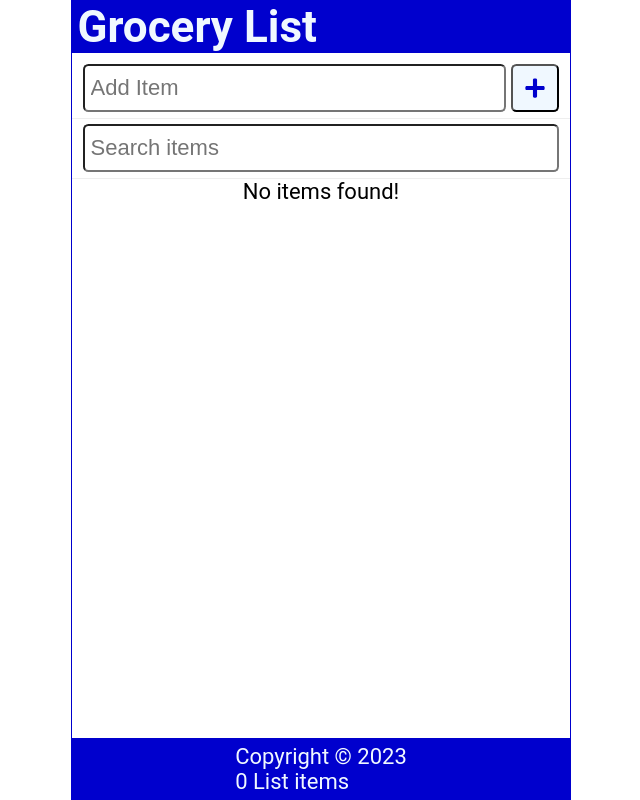
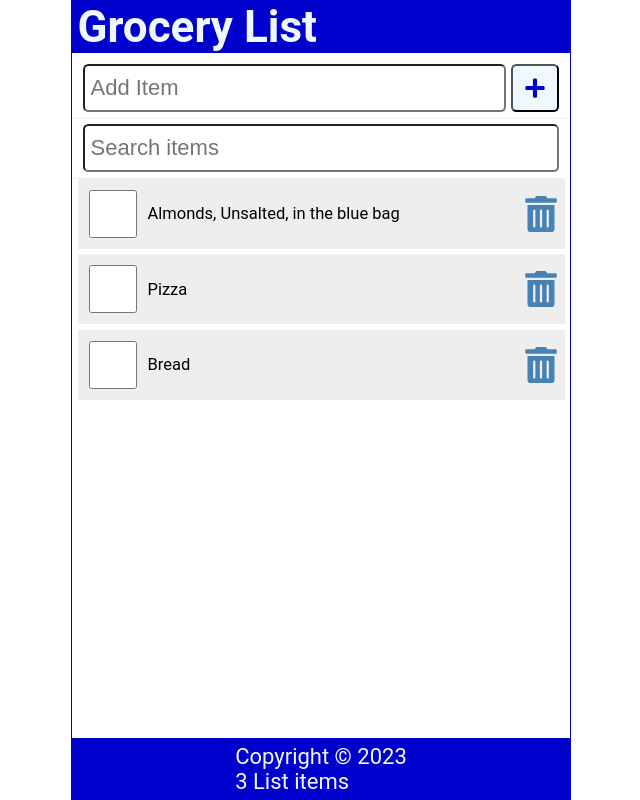
Before and after one commit to drili/React--MARCH-23----6031717496eecbdf74b2b68e405656c99988cdec70f371d0f42f33c311b5e128, a React (Create React App) app in the folder chapter_01/01tut/: page / in a window 1280 px wide. Shown: the whole page, without its empty margins (319-959 px from the left). Built offline with nearby package versions, Linux system fonts and the light colour scheme; data requests are answered from the project's data file; the HTML template or start-up script is replaced by a standard one.

Commit message:
🔨 chapter 13 [DONE]

```diff
--- a/chapter_01/01tut/src/App.js
+++ b/chapter_01/01tut/src/App.js
@@ -6,13 +6,36 @@
 import { useState, useEffect } from 'react'
 
 function App() {
-    const [items, setItems] = useState(JSON.parse(localStorage.getItem("shoppinglist")) || [])
+    const API_URL = "http://localhost:3500/items"
+
+    // const [items, setItems] = useState(JSON.parse(localStorage.getItem("shoppinglist")) || [])
+    const [items, setItems] = useState([])
     const [newItem, setNewItem] = useState("")
     const [search, setSearch] = useState("")
+    const [fetchError, setFetchError] = useState(null)
+    const [isLoading, setIsLoading] = useState(true)
 
     useEffect(() => {
-        localStorage.setItem("shoppinglist", JSON.stringify(items))
-    }, [items])
+        // localStorage.setItem("shoppinglist", JSON.stringify(items))
+        const fetchItems = async () => {
+            try {
+                const response = await fetch(API_URL)
+                if(!response.ok) throw Error("Did not receive expected data")
+
+                const listItems = await response.json()
+                setItems(listItems)
+                setFetchError(null)
+            } catch (err) {
+                setFetchError(err.message)
+            } finally {
+                setIsLoading(false)
+            }
+        }
+
+        setTimeout(() => {
+            (async () => await fetchItems())()
+        }, 1000)
+    }, [])
 
     const addItem = (item) => {
         const id = items.length ? items[items.length - 1].id + 1 : 1
@@ -61,11 +84,19 @@
                 search={search}
                 setSearch={setSearch}
             ></SearchItem>
-            <Content
-                items={items.filter(item => ((item.item).toLowerCase()).includes(search.toLowerCase()))}
-                handleCheck={handleCheck}
-                handleDelete={handleDelete}
-            ></Content>
+
+            <main>
+                {isLoading && <p>Loading items...</p>}
+                {fetchError && <p style={{ color: "red" }}>{`Error: ${fetchError}`}</p>}
+
+                {!fetchError && !isLoading &&
+                    <Content
+                        items={items.filter(item => ((item.item).toLowerCase()).includes(search.toLowerCase()))}
+                        handleCheck={handleCheck}
+                        handleDelete={handleDelete}
+                    ></Content>
+                }
+            </main>
             <Footer
                 length={items.length}
             ></Footer>
--- a/chapter_01/01tut/src/Content.js
+++ b/chapter_01/01tut/src/Content.js
@@ -3,7 +3,7 @@
 
 const Content = ({ items, handleCheck, handleDelete }) => {
     return (
-        <main>
+        <>
             {items.length ? (
                 <ItemList
                     items={items}
@@ -13,7 +13,7 @@
             ) : (
                 <p style={{ marginTop: "0rem" }}>No items found!</p>
             )}
-        </main>
+        </>
     )
 }
 
```
